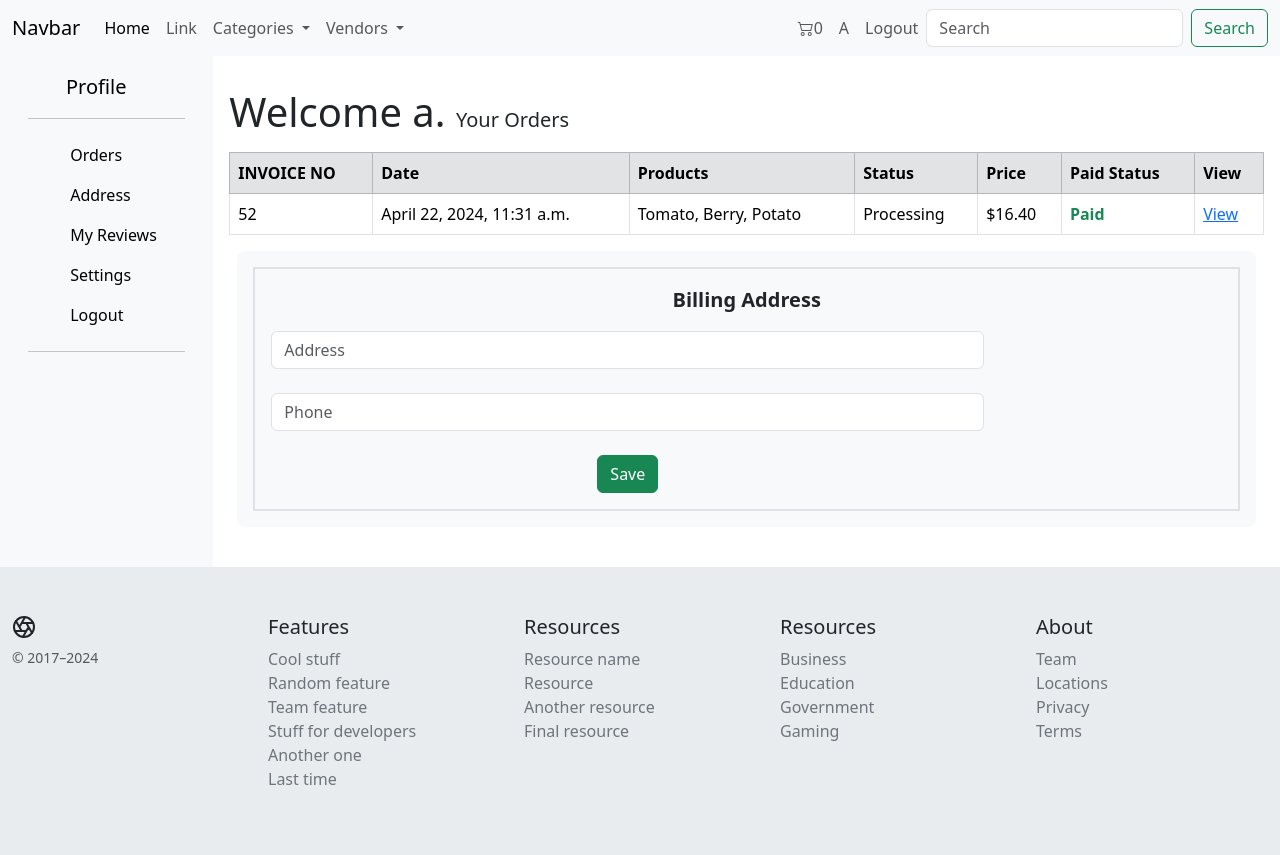
After one commit to eyetheekh/E-commerce_V1, a Django app: page /dashboard/ in a window 1280 px wide. The commit adds this page. Run offline with Django 4.2, Linux system fonts and the light colour scheme; a user stored in the database is signed in; data comes from the database, SQL or seed files in the repository; both versions use the stored data as it was after the commit; parts of the project's set-up code (start-up, migrations or seed data) failed here and were passed over.

Commit message:
dashboard order and address completed

```diff
--- a/e_commerce_project/core/models.py
+++ b/e_commerce_project/core/models.py
@@ -170,7 +170,7 @@ class CartOrderItems(models.Model):
         verbose_name_plural = "Order Items"
 
     def __str__(self):
-        return f"{self.order.Invoice} :: {self.item.title}"
+        return f"{self.item.title}"
 
 
 class Product_Review(models.Model):
--- a/e_commerce_project/core/urls.py
+++ b/e_commerce_project/core/urls.py
@@ -46,4 +46,9 @@ urlpatterns = [
 
     path('buy/<PID>/', views.buy_now, name='buy_now'),
 
+    path('order-details/<Invoice>/', views.order_details, name='order-details'),
+    path('dashboard-address/', views.dashboard_address, name='dashboard-address'),
+    path('dashboard-address-update/<id>/',
+         views.dashboard_update_address, name='dashboard-address_update'),
+
 ]
--- a/e_commerce_project/core/views.py
+++ b/e_commerce_project/core/views.py
@@ -15,10 +15,12 @@ def home(request):
 
     feartured_products = Product.objects.filter(featured_on_home_page=True)
     latest_products = Product.objects.filter().order_by('-date_added')[:4]
+    categories = Category.objects.all().order_by('?')[:4]
 
     context = {
         "feartured_products": feartured_products,
         'latest_products': latest_products,
+        'categories': categories
     }
     return render(request, 'core/index.html', context)
 
@@ -583,5 +585,60 @@ def buy_now(request, PID):
     return render(request, 'core/buy_now.html', context)
 
 
+@login_required
 def dashboard(request):
-    return render(request, 'core/dashboard.html')
+    orders = Order.objects.filter(
+        user=request.user, paid_status=True).order_by('-order_date')
+
+    order_and_ordered_items = {
+        i: CartOrderItems.objects.filter(order=i) for i in orders
+    }
+
+    context = {
+        'orders': orders,
+        "order_and_ordered_items": order_and_ordered_items
+    }
+    return render(request, 'core/dashboard.html', context)
+
+
+def order_details(request, Invoice):
+    order = get_object_or_404(Order, Invoice=Invoice)
+    order_items = CartOrderItems.objects.filter(order=order)
+    context = {
+        'order': order,
+        'order_items': order_items,
+    }
+    return render(request, 'core/order_details.html', context)
+
+
+@login_required
+def dashboard_address(request):
+    address = Address.objects.filter(user=request.user)
+    address_form = Address_Form()
+    context = {
+        'address': address,
+        'address_form': address_form
+    }
+    return render(request, 'core/dashboard_address.html', context)
+
+
+def dashboard_update_address(request, id):
+    address = get_object_or_404(Address, id=id)
+    if request.method == "POST":
+        address_form = Address_Form(request.POST, instance=address)
+        if address_form.is_valid():
+            new_address = address_form.save(commit=False)
+            new_address.user = request.user
+            if new_address.default_address:
+                temp_address = Address.objects.filter(user=request.user)
+                temp_address.update(default_address=False)
+            new_address.save()
+            messages.success(request, 'Address added!')
+        else:
+            messages.error(request, "Updating Failed")
+    form = Address_Form(instance=address)
+    context = {
+        'address': address,
+        'form': form
+    }
+    return render(request, 'core/dashboard_address_update.html', context)
--- a/e_commerce_project/static/css/styles.css
+++ b/e_commerce_project/static/css/styles.css
@@ -1,3 +1,7 @@
+html {
+    scroll-behavior: smooth;
+}
+
 .scrollable-div {
     overflow-x: auto;
     /* Allow horizontal scrolling */
--- a/e_commerce_project/templates/core/base.html
+++ b/e_commerce_project/templates/core/base.html
@@ -46,6 +46,7 @@
 
     </div>
     {%endblock%}
+
     {%include 'core/footer.html' %}
     <script src="https://code.jquery.com/jquery-3.7.1.min.js"
         integrity="sha256-/JqT3SQfawRcv/BIHPThkBvs0OEvtFFmqPF/lYI/Cxo=" crossorigin="anonymous"></script>
--- /dev/null
+++ b/e_commerce_project/templates/core/dashboard.html
@@ -0,0 +1,153 @@
+{% extends 'core/base.html' %} {% load static %} {% block content %}
+<div class="container-fluid">
+  <div class="row">
+    <!-- Sidebar -->
+    <div class="col-xl-2 col-sm-12 col-md-3 col-lg-2 bg-body-tertiary">
+      <div class="p-3">
+        <a href="" class="d-flex align-items-center mb-3 link-body-emphasis text-decoration-none">
+          <svg class="bi pe-none me-2" width="30" height="24"></svg>
+          <span class="fs-5">Profile</span>
+        </a>
+        <hr />
+        <ul class="nav nav-pills flex-column mb-auto">
+          <li>
+            <a href="{% url 'core:dashboard' %}" id="order" class="nav-link link-body-emphasis">
+              <svg class="bi pe-none me-2" width="14" height="14">
+                <use xlink:href="#speedometer2"></use>
+              </svg>
+              Orders
+            </a>
+          </li>
+          <li>
+            <a href="{% url 'core:dashboard-address' %}" id="address" class="nav-link link-body-emphasis">
+              <svg class="bi pe-none me-2" width="14" height="14">
+                <use xlink:href="#grid"></use>
+              </svg>
+              Address
+            </a>
+          </li>
+          <li>
+            <a href="" id="address" class="nav-link link-body-emphasis">
+              <svg class="bi pe-none me-2" width="14" height="14">
+                <use xlink:href="#grid"></use>
+              </svg>
+              My Reviews
+            </a>
+          </li>
+          <li>
+            <a href="#" class="nav-link link-body-emphasis">
+              <svg class="bi pe-none me-2" width="14" height="14">
+                <use xlink:href="#grid"></use>
+              </svg>
+              Settings
+            </a>
+          </li>
+          <li>
+            <a href="{% url 'userauth:logout' %}" class="nav-link link-body-emphasis">
+              <svg class="bi pe-none me-2" width="14" height="14">
+                <use xlink:href="#grid"></use>
+              </svg>
+              Logout
+            </a>
+          </li>
+        </ul>
+        <hr />
+      </div>
+    </div>
+    <!-- Main Content -->
+    <div class="col-xl-10 col-sm-12 col-md-9 col-lg-10 my-3 p-3">
+      <!-- <div class="container">
+        <div class="row bg-dark">
+          <div class="col bg-info">
+            <p class="display-6">Welcome {{request.user}}</p>
+          </div>
+          <div class="col bg-secondary">f</div>
+        </div>
+      </div> -->
+
+      <div class="row">
+        <div class="col-12">
+          <p class="display-6">Welcome {{request.user}}. <span class="lead">Your Orders</span></p>
+          <div id="orders-section">
+            <table class="table table-bordered table-hover">
+              <thead class="table-secondary">
+                <tr>
+                  <th scope="col">INVOICE NO</th>
+                  <th scope="col">Date</th>
+                  <th scope="col">Products</th>
+                  <th scope="col">Status</th>
+                  <th scope="col">Price</th>
+                  <th scope="col">Paid Status</th>
+                  <th scope="col">View</th>
+                </tr>
+              </thead>
+              <tbody>
+                {% for i,j in order_and_ordered_items.items %}
+                <tr>
+                  <td>{{ i.Invoice }}</td>
+                  <td>{{ i.order_date }}</td>
+                  <td>
+                    {% if j.count > 1 %}
+                    {% for k in j %}
+                    {{ k|title }}{% if not forloop.last %}, {% endif %}
+                    {% endfor %}
+                    {% else %}
+                    {% for k in j %}
+                    {{ k|title }}
+                    {% endfor %}
+                    {% endif %}</td>
+                  <td>{{ i.order_status|title }}</td>
+                  <td>${{ i.order_price }}</td>
+                  {% if i.paid_status %}
+                  <td class="text-success fw-bold">Paid</td>
+                  {%else%}
+                  <td class="text-danger fw-bold">Unpaid</td>
+                  {%endif%}
+                  <td>
+                    <a href="{% url 'core:order-details' i.Invoice %}">View</a>
+                  </td>
+                </tr>
+                {% endfor %}
+              </tbody>
+            </table>
+          </div>
+          <div id="address-section" class="rounded rounded-3 bg-body-tertiary p-3 m-2">
+            <div class="border border-2 p-3 text-center">
+              <p class="lead fw-bold">Billing Address</p>
+              <div class="align-middle text-left">
+                <form action="" method="post" class="w-75">
+                  {%csrf_token%}
+                  <input name="address" type="text" placeholder="Address" class="form-control w-100" required /><br />
+                  <input type="text" name="phone" placeholder="Phone" class="form-control w-100" required /><br />
+                  <input type="submit" class="btn btn-success btn-block" value="Save" name="" id="" />
+                </form>
+              </div>
+            </div>
+
+            <div class="row">
+              {% for i in addresses %}
+              <div class="col-lg-6 col-md-6 col-sm-12">
+                <div class="border p-4 m-1">
+                  <h4>Address {{forloop.counter}}</h4>
+                  <p class="lead">{{i.address}}</p>
+                  <p class="lead">Phone {{i.phone}}</p>
+                  {% if i.status %}
+                  <p class="lead text-success active_address">
+                    Active&nbsp;<i class="bi bi-check-circle-fill"></i>
+                  </p>
+                  {%else%}
+                  <button data-make_default="{{i.id}}" class="btn btn-primary make_default_address">
+                    Make Default
+                  </button>
+                  {%endif%}
+                </div>
+              </div>
+              {%endfor%}
+            </div>
+          </div>
+        </div>
+      </div>
+    </div>
+  </div>
+</div>
+{%endblock%}
--- a/e_commerce_project/templates/core/navbar.html
+++ b/e_commerce_project/templates/core/navbar.html
@@ -43,7 +43,7 @@
         </li>
         {% if request.user.is_authenticated %}
         <li class="nav-item">
-          <a class="nav-link" href="" aria-disabled="true">{{request.user|title}}
+          <a class="nav-link" href="{% url 'core:dashboard' %}" aria-disabled="true">{{request.user|title}}
 
           </a>
         </li>
```
Also changed, not shown: e_commerce_project/templates/core/dashboard_address.html (added, +110 -0 lines), e_commerce_project/templates/core/dashboard_address_update.html (added, +14 -0 lines), e_commerce_project/templates/core/index.html (+128 -91 lines), e_commerce_project/templates/core/order_details.html (+9 -15 lines), e_commerce_project/db.sqlite3, e_commerce_project/static/images/banner-1.jpg (added), e_commerce_project/static/images/banner-2.jpg (added), e_commerce_project/static/images/pexels-brettjordan-5437587.jpg (added), e_commerce_project/static/images/pexels-wdnet-230544.jpg (added).
